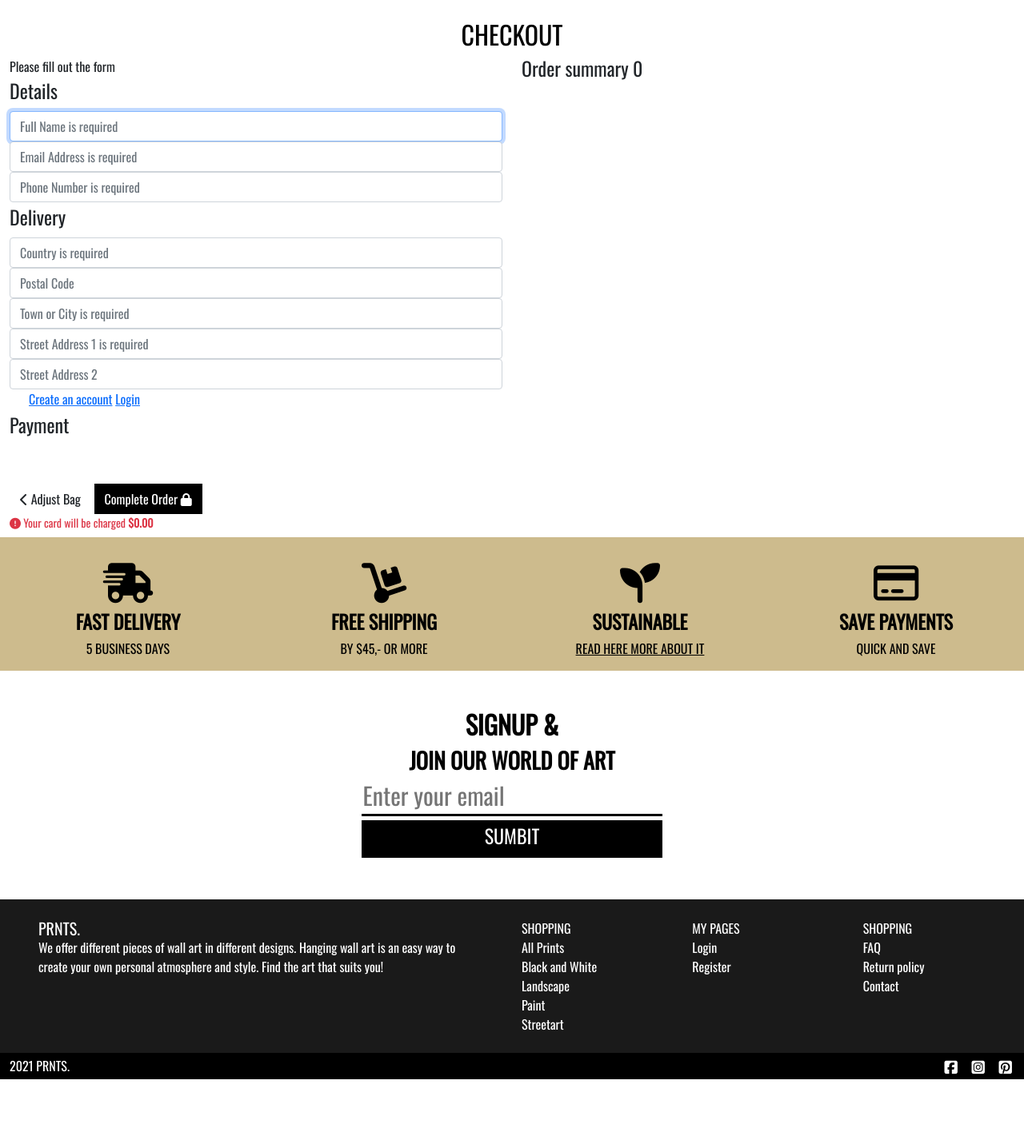
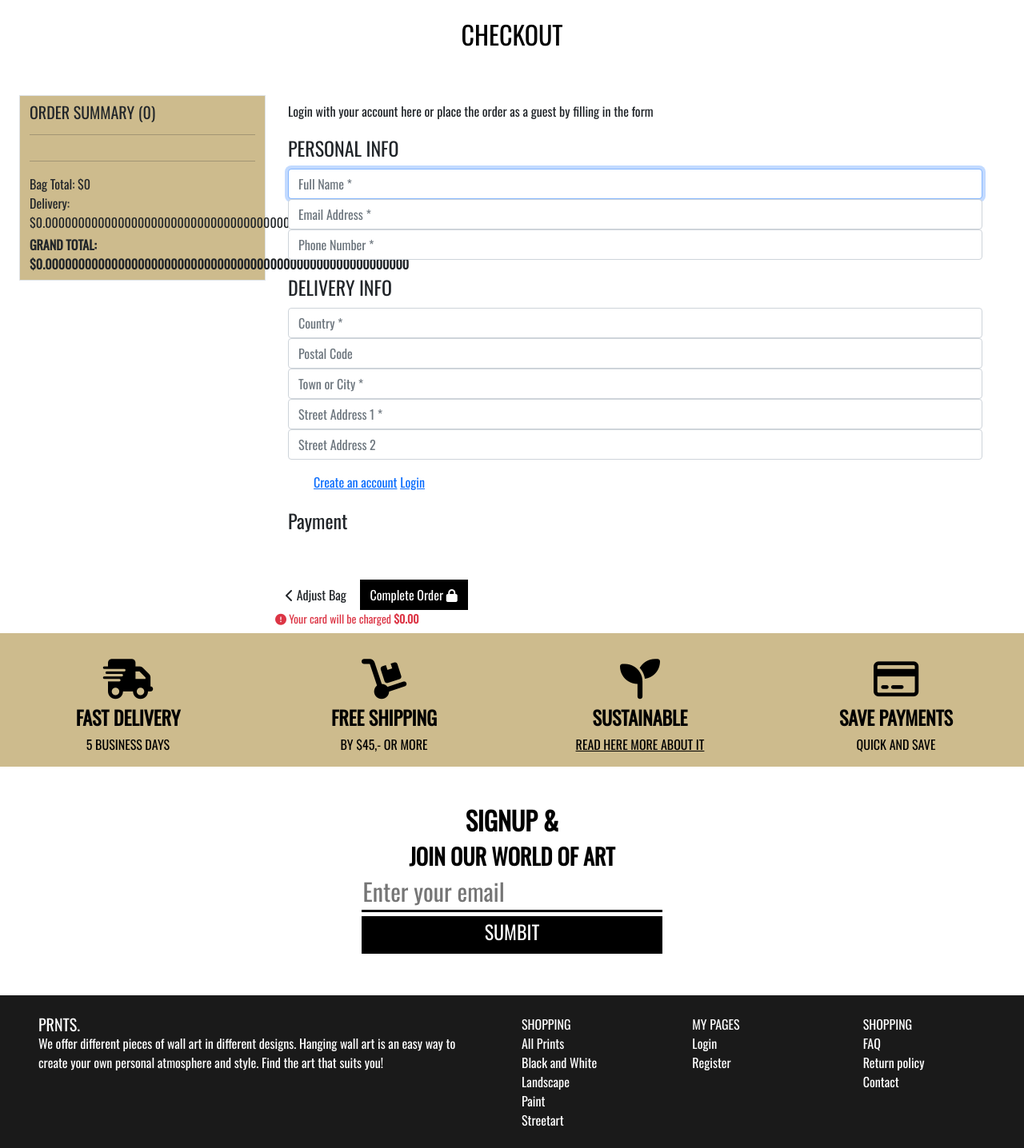
Before and after one commit to juanstelling/ms4_prnts, a Django app: template checkout/templates/checkout/checkout.html in a window 1280 px wide. Shown: the part 241-1677 px from the top of the page at 80% size. Before the commit the page ends 1591 px from the top, so only its background shows below. Run offline with Django 3.2, Linux system fonts and the light colour scheme; the template is opened without the code that fills it: values that come from a table or form of the project are taken from there, others are empty; tables that the repository leaves empty hold one stand-in row (values such as "Sample post"); some libraries are stand-ins or nearby versions.

Commit message:
styled checkout templates

```diff
--- a/checkout/forms.py
+++ b/checkout/forms.py
@@ -29,7 +29,7 @@
         self.fields['full_name'].widget.attrs['autofocus'] = True
         for field in self.fields:
             if self.fields[field].required:
-                placeholder = f'{placeholders[field]} is required'
+                placeholder = f'{placeholders[field]} *'
             else:
                 placeholder = placeholders[field]
             self.fields[field].widget.attrs['placeholder'] = placeholder
--- a/checkout/templates/checkout/includes/product_checkout.html
+++ b/checkout/templates/checkout/includes/product_checkout.html
@@ -5,27 +5,52 @@
         <h2 class="text-black uppercase text-center">Checkout</h2>
     </div>
 </div>
-<div class="row">
-    <div class="col">
+<div class="row pt-5 px-4">
+    <!-- Summary of products -->
+    <div class="col-12 col-lg-3 col-lx-3 border custom-col bg-brown">
+        <h5 class="uppercase pt-2">Order summary ({{ product_count }})</h5>
+        <hr>
+        {% for item in bag_items %}
+            <div class="row">
+                <div class="col">
+                    <p class="my-0 uppercase">{{ item.product.name }}</p>
+                    <p class="my-0 small">60 x 40 cm</p>
+                    <p class="my-0 small">Quantity: {{ item.quantity }}</p>
+                </div>
+                <div class="col text-end">
+                    <p class="my-0">${{ item.product.price }}</p>
+                </div>
+            </div>
+        {% endfor %}
+            <div class="row">
+                <div class="col pb-2">
+                    <hr>
+                    <p>Bag Total: ${{ total }}</p>
+                    <p>Delivery: ${{ delivery }}</p>
+                    <p class="fw-bolder uppercase pt-1">Grand Total: ${{ grand_total }}</p>
+                </div>
+            </div>
+    </div>
+    <div class="col-12 col-lg-9 col-lx-9 pt-2">
         <!-- FORM -->
-        <p>Please fill out the form</p>
+        <p class="pb-3 px-3">Login with your account here or place the order as a guest by filling in the form</p>
         <form action="{% url 'checkout' %}" method="POST" id="payment-form">
             {% csrf_token %}
-            <fieldset>
-                <legend>Details</legend>
+            <fieldset class="px-3">
+                <legend class="uppercase">Personal info</legend>
                 {{ order_form.full_name | as_crispy_field }}
                 {{ order_form.email | as_crispy_field }}
                 {{ order_form.phone_number | as_crispy_field }}
             </fieldset>
-            <fieldset>
-                <legend>Delivery</legend>
+            <fieldset class="px-3 pt-3">
+                <legend class="uppercase">Delivery info</legend>
                 {{ order_form.country | as_crispy_field }}
                 {{ order_form.postcode | as_crispy_field }}
                 {{ order_form.town_or_city | as_crispy_field }}
                 {{ order_form.street_address1 | as_crispy_field }}
                 {{ order_form.street_address2 | as_crispy_field }}
             </fieldset>
-            <div class="form-check form-check-inline">
+            <div class="form-check form-check-inline ps-5 pt-3">
                 {% if user.is_authenticated %}
                     <label class="form-check-label" for="id-save-info">Save this delivery information to my profile</label>
                     <input class="form-check-input" type="checkbox" id="id-save-info" name="save-info" checked>
@@ -36,7 +61,7 @@
                     </label>
                 {% endif %}
             </div>
-            <fieldset>
+            <fieldset class="px-3 pt-3">
                 <legend>Payment</legend>
                 <!-- stripe card element will go here -->
                 <div id="card-element"></div>
@@ -67,19 +92,5 @@
         </form>
 
     </div>
-    <!-- Summary of products -->
-    <div class="col">
-        <h4>Order summary {{ product_count }}</h4>
-        {% for item in bag_items %}
-                <div class="row">
-                    <div class="col-3 my-1">
-                        <img class="w-100" src="{{ item.product.image.url }}">
-                    </div>
-                    <div class="col-9">
-                        <p class="my-0"><strong>{{ item.product.name }}</strong></p>
-                        <p class="my-0 small text-muted">Quantity: {{ item.quantity }}</p>
-                    </div>
-                </div>
-            {% endfor %}
-    </div>
+
 </div>
--- a/static/css/base.css
+++ b/static/css/base.css
@@ -59,6 +59,11 @@
     padding-right: 3rem !important;
 }
 
+.custom-col {
+
+    height: 90%;
+}
+
 /*------------------------------------- background colours */
 .bg-black {
     background-color: #000 !important;
@@ -66,10 +71,6 @@
 
 .bg-grey {
     background-color: #1A1A1A;
-}
-
-.bg-green {
-    background-color: green;
 }
 
 .bg-brown {
@@ -165,6 +166,7 @@
 
 .custom-btn {
     background-color: #000;
+    display: inline-block;
 }
 
 .btn-black {
```
Also changed, not shown: bag/templates/bag/includes/shopping_bag.html (+11 -4 lines).
